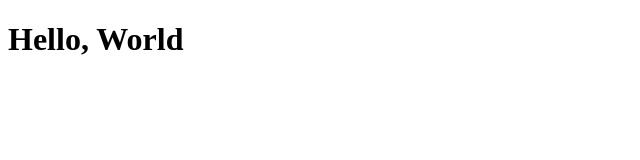
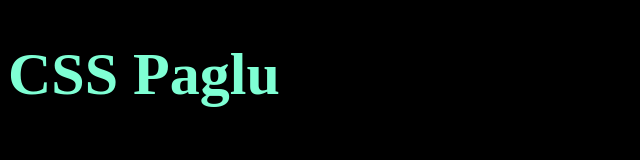
Before and after one commit to NikhilSiddhu/CSS-paglu, a plain HTML site: page index.html in a window 1280 px wide. Shown: the whole page, without its empty margins (0-640 px from the left). Drawn offline with Linux system fonts and the light colour scheme.

Commit message:
Anything happned

```diff
--- a/index.html
+++ b/index.html
@@ -3,8 +3,19 @@
   <head>
     <title>Title</title>
     <meta charset="utf-8">
+    <meta name="Author" content="Nikhil">
+    <meta name="Description" content="A fresh page to practice html">
+    <link rel="stylesheet" href="main.css" type="text/css">
+    <link rel="icon" href="img/logo.png">
   </head>
   <body>
-    <h1>Hello, World</h1>
+    <header>
+      <h1>
+        CSS Paglu
+      </h1>
+      <nav>
+
+      </nav>
+    </header>
   </body>
 </html>
--- /dev/null
+++ b/main.css
@@ -0,0 +1,10 @@
+html {
+    font-size: 30px;
+}
+body {
+    color: aliceblue;
+    background-color: black;
+}
+h1 {
+   color: aquamarine;
+}
```
Also changed, not shown: img/logo.png (added).
